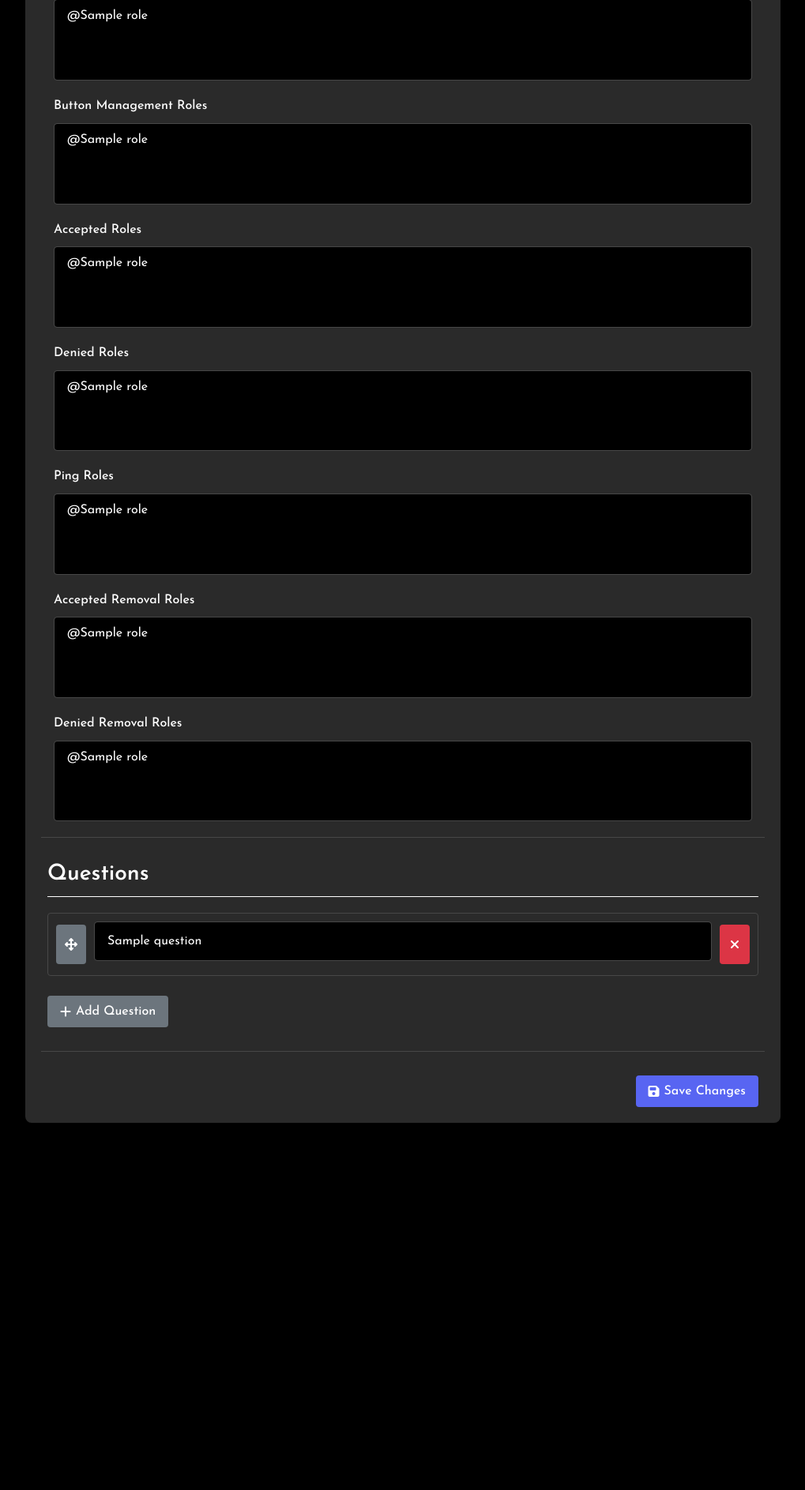
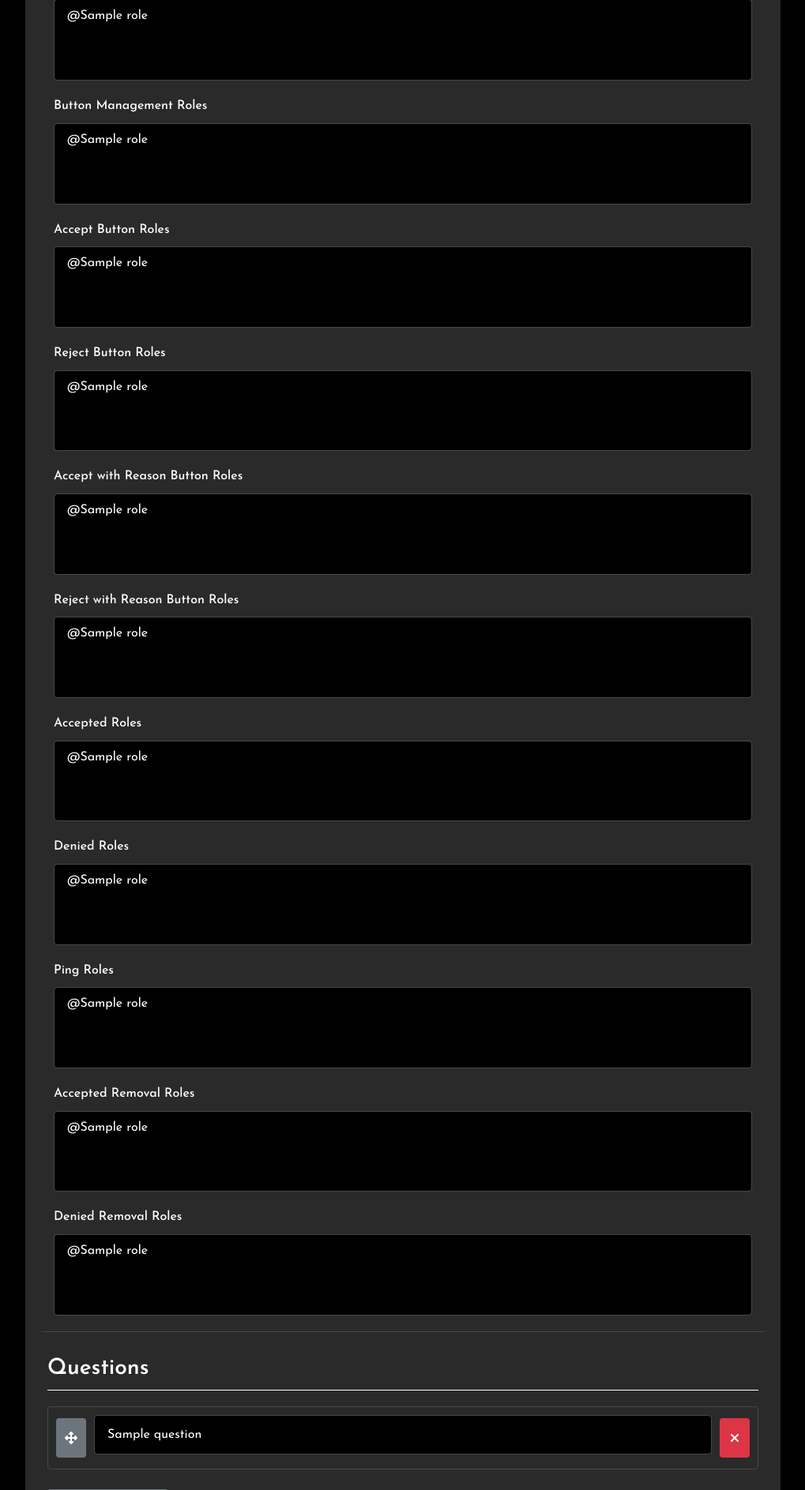
Before and after one commit to Cirkutry/application-bot, a Python web app: template static/templates/edit_position.html in a window 1280 px wide. Shown: the part 1417-3304 px from the top of the page at 79% size, without its empty margins (260-1279 px from the left). Before the commit the page ends 2839 px from the top, so only its background shows below. Run offline with Jinja, Linux system fonts and the light colour scheme; the template is opened without the code that fills it: most values are stand-ins (such as "Sample title", 1, 10 or a date in 2020).

Commit message:
Add per button permission roles

```diff
--- a/question_manager.py
+++ b/question_manager.py
@@ -102,6 +102,10 @@ def add_position(position, copy_from=None):
             'restricted_roles': [],
             'required_roles': [],
             'button_roles': [],
+            'accept_roles': [],
+            'reject_roles': [],
+            'accept_reason_roles': [],
+            'reject_reason_roles': [],
             'accepted_roles': [],
             'denied_roles': [],
             'ping_roles': [],
--- a/static/js/positions.js
+++ b/static/js/positions.js
@@ -52,6 +52,10 @@ async function submitEditPosition(event) {
         restricted_roles: Array.from(document.getElementById('restrictedRoles').selectedOptions).map(option => option.value),
         required_roles: Array.from(document.getElementById('requiredRoles').selectedOptions).map(option => option.value),
         button_roles: Array.from(document.getElementById('buttonRoles').selectedOptions).map(option => option.value),
+        accept_roles: Array.from(document.getElementById('acceptRoles').selectedOptions).map(option => option.value),
+        reject_roles: Array.from(document.getElementById('rejectRoles').selectedOptions).map(option => option.value),
+        accept_reason_roles: Array.from(document.getElementById('acceptReasonRoles').selectedOptions).map(option => option.value),
+        reject_reason_roles: Array.from(document.getElementById('rejectReasonRoles').selectedOptions).map(option => option.value),
         accepted_roles: Array.from(document.getElementById('acceptedRoles').selectedOptions).map(option => option.value),
         denied_roles: Array.from(document.getElementById('deniedRoles').selectedOptions).map(option => option.value),
         ping_roles: Array.from(document.getElementById('pingRoles').selectedOptions).map(option => option.value),
@@ -188,6 +192,11 @@ function openEditPositionModal(button) {
     const roleSelects = [
         'restrictedRoles',
         'requiredRoles',
+        'buttonRoles',
+        'acceptRoles',
+        'rejectRoles',
+        'acceptReasonRoles',
+        'rejectReasonRoles',
         'acceptedRoles',
         'deniedRoles',
         'pingRoles',
@@ -215,7 +224,17 @@ function openEditPositionModal(button) {
             });
 
             // Set the values
-            $(select).val(data[selectId.replace('Roles', '_roles')] || []).trigger('change');
+            if (selectId === 'acceptRoles') {
+                $(select).val(data['accept_roles'] || []).trigger('change');
+            } else if (selectId === 'rejectRoles') {
+                $(select).val(data['reject_roles'] || []).trigger('change');
+            } else if (selectId === 'acceptReasonRoles') {
+                $(select).val(data['accept_reason_roles'] || []).trigger('change');
+            } else if (selectId === 'rejectReasonRoles') {
+                $(select).val(data['reject_reason_roles'] || []).trigger('change');
+            } else {
+                $(select).val(data[selectId.replace('Roles', '_roles')] || []).trigger('change');
+            }
         }
     });
 
@@ -228,6 +247,11 @@ function closeEditPositionModal() {
     const roleSelects = [
         'restrictedRoles',
         'requiredRoles',
+        'buttonRoles',
+        'acceptRoles',
+        'rejectRoles',
+        'acceptReasonRoles',
+        'rejectReasonRoles',
         'acceptedRoles',
         'deniedRoles',
         'pingRoles',
--- a/static/templates/edit_position.html
+++ b/static/templates/edit_position.html
@@ -87,6 +87,46 @@
                 <select class="form-control" id="buttonRoles" multiple>
                     {% for role in roles %}
                     <option value="{{ role.id }}" {% if role.id in settings.button_roles %}selected{% endif %}>
+                        @{{ role.name }}
+                    </option>
+                    {% endfor %}
+                </select>
+            </div>
+            <div class="form-group">
+                <label for="acceptRoles">Accept Button Roles</label>
+                <select class="form-control" id="acceptRoles" multiple>
+                    {% for role in roles %}
+                    <option value="{{ role.id }}" {% if role.id in settings.accept_roles %}selected{% endif %}>
+                        @{{ role.name }}
+                    </option>
+                    {% endfor %}
+                </select>
+            </div>
+            <div class="form-group">
+                <label for="rejectRoles">Reject Button Roles</label>
+                <select class="form-control" id="rejectRoles" multiple>
+                    {% for role in roles %}
+                    <option value="{{ role.id }}" {% if role.id in settings.reject_roles %}selected{% endif %}>
+                        @{{ role.name }}
+                    </option>
+                    {% endfor %}
+                </select>
+            </div>
+            <div class="form-group">
+                <label for="acceptReasonRoles">Accept with Reason Button Roles</label>
+                <select class="form-control" id="acceptReasonRoles" multiple>
+                    {% for role in roles %}
+                    <option value="{{ role.id }}" {% if role.id in settings.accept_reason_roles %}selected{% endif %}>
+                        @{{ role.name }}
+                    </option>
+                    {% endfor %}
+                </select>
+            </div>
+            <div class="form-group">
+                <label for="rejectReasonRoles">Reject with Reason Button Roles</label>
+                <select class="form-control" id="rejectReasonRoles" multiple>
+                    {% for role in roles %}
+                    <option value="{{ role.id }}" {% if role.id in settings.reject_reason_roles %}selected{% endif %}>
                         @{{ role.name }}
                     </option>
                     {% endfor %}
--- a/webserver.py
+++ b/webserver.py
@@ -1024,6 +1024,10 @@ async def update_position(request):
             'denied_message': settings.get('denied_message', f"Thank you for applying for {position_name}. After careful consideration, we have decided not to move forward with your application at this time."),
             'ping_roles': settings.get('ping_roles', []),
             'button_roles': settings.get('button_roles', []),
+            'accept_roles': settings.get('accept_roles', []),
+            'reject_roles': settings.get('reject_roles', []),
+            'accept_reason_roles': settings.get('accept_reason_roles', []),
+            'reject_reason_roles': settings.get('reject_reason_roles', []),
             'accepted_roles': settings.get('accepted_roles', []),
             'denied_roles': settings.get('denied_roles', []),
             'restricted_roles': settings.get('restricted_roles', []),
```
Also changed, not shown: application_components.py (+32 -4 lines).
